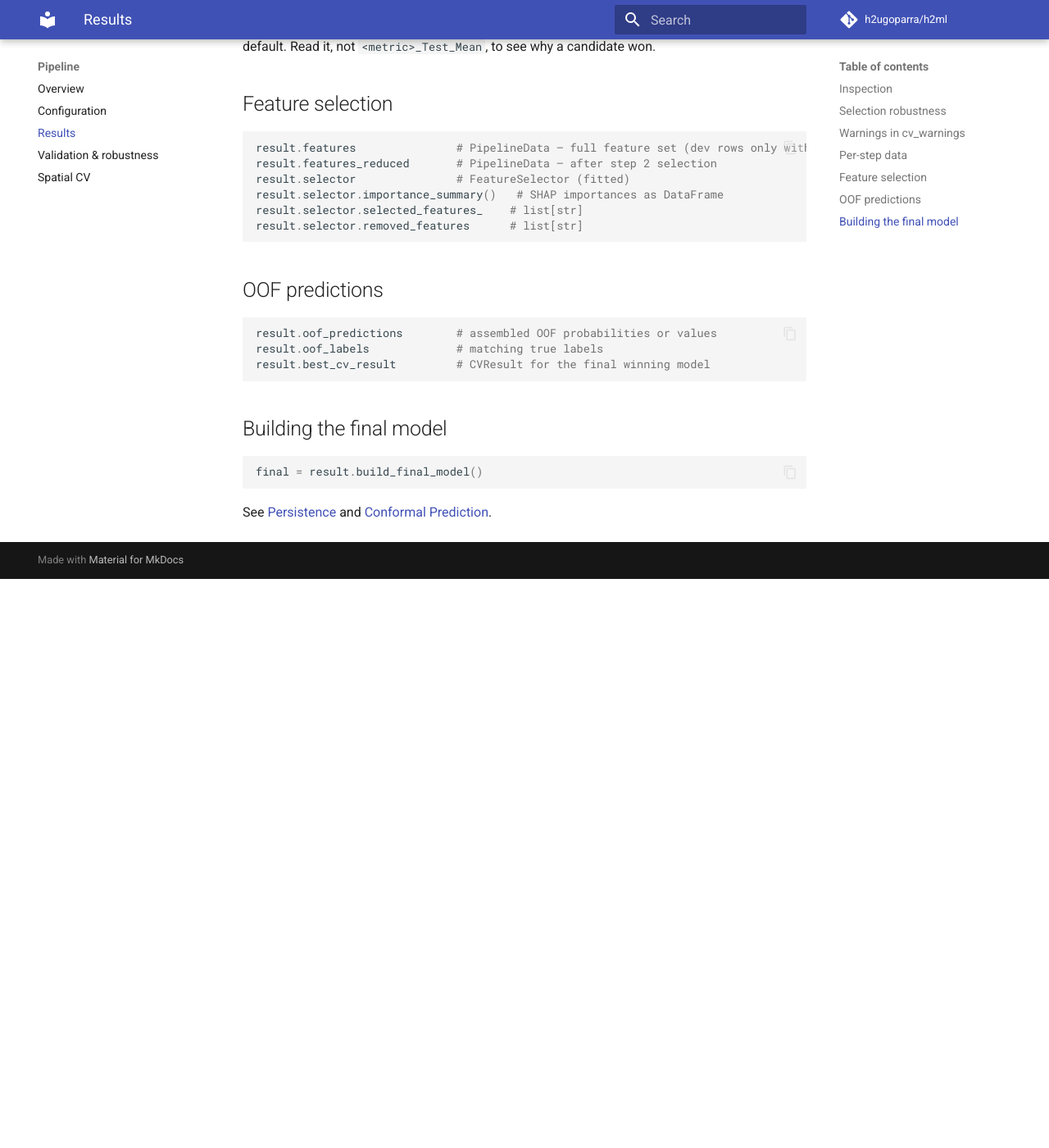
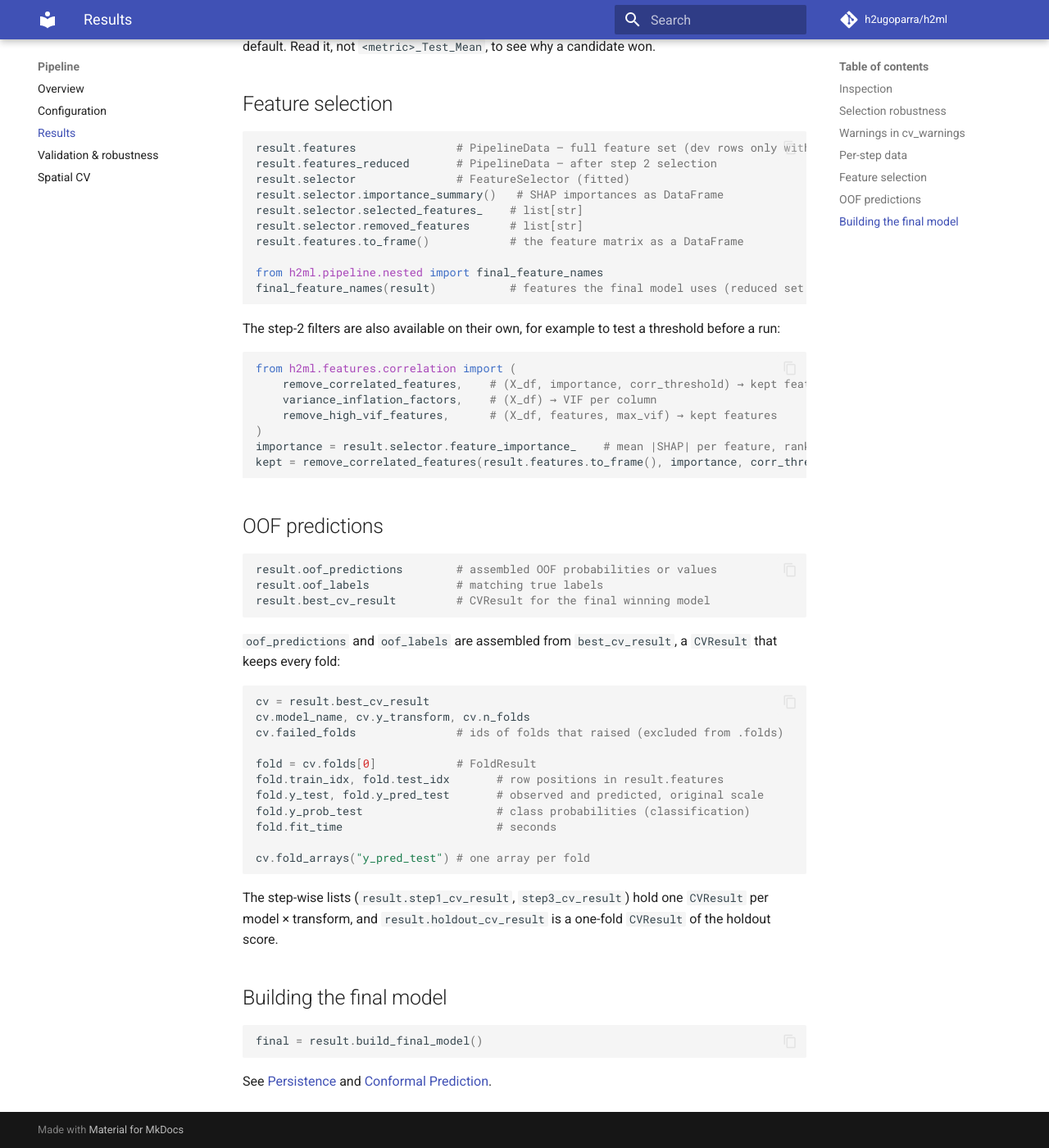
Before and after one commit to h2ugoparra/h2ml, an MkDocs documentation site: the page built from docs/results.md, in a window 1280 px wide and 1400 px high, scrolled down 2622 px. Shown: the whole window at 82% size. Built offline with MkDocs 1.6.1 and Material for MkDocs 9.7.7, drawn with Linux system fonts in a browser that asks for light colours; comment, search, counter and statistics services are not loaded; before the commit the page ends 3328 px from its top, so only the background shows below that.

Commit message:
docs: document custom models, the registry, search spaces and fold results
Add a Custom Models and Search Spaces guide (make_classifier/make_regressor,
distinct names, requires_scaling, build_models, ModelEntry, how step 4 finds
a search space by class name, replacing a param_fn, optimize_all). The
Results page now covers CVResult/FoldResult, final_feature_names and the
standalone step-2 filters, with API pages for all of them. optimize_all's
docstring lists its real arguments so the API page builds under --strict.

Co-Authored-By: Claude Opus 5.5 <noreply@anthropic.com>

````diff
--- a/docs/results.md
+++ b/docs/results.md
@@ -91,6 +91,23 @@ result.selector               # FeatureSelector (fitted)
 result.selector.importance_summary()   # SHAP importances as DataFrame
 result.selector.selected_features_    # list[str]
 result.selector.removed_features      # list[str]
+result.features.to_frame()            # the feature matrix as a DataFrame
+
+from h2ml.pipeline.nested import final_feature_names
+final_feature_names(result)           # features the final model uses (reduced set if that stage won)
+```
+
+The step-2 filters are also available on their own, for example to test a threshold
+before a run:
+
+```python
+from h2ml.features.correlation import (
+    remove_correlated_features,    # (X_df, importance, corr_threshold) → kept features, by rank
+    variance_inflation_factors,    # (X_df) → VIF per column
+    remove_high_vif_features,      # (X_df, features, max_vif) → kept features
+)
+importance = result.selector.feature_importance_    # mean |SHAP| per feature, ranked
+kept = remove_correlated_features(result.features.to_frame(), importance, corr_threshold=0.8)
 ```
 
 ## OOF predictions
@@ -101,6 +118,27 @@ result.oof_labels             # matching true labels
 result.best_cv_result         # CVResult for the final winning model
 ```
 
+`oof_predictions` and `oof_labels` are assembled from `best_cv_result`, a `CVResult`
+that keeps every fold:
+
+```python
+cv = result.best_cv_result
+cv.model_name, cv.y_transform, cv.n_folds
+cv.failed_folds               # ids of folds that raised (excluded from .folds)
+
+fold = cv.folds[0]            # FoldResult
+fold.train_idx, fold.test_idx       # row positions in result.features
+fold.y_test, fold.y_pred_test       # observed and predicted, original scale
+fold.y_prob_test                    # class probabilities (classification)
+fold.fit_time                       # seconds
+
+cv.fold_arrays("y_pred_test") # one array per fold
+```
+
+The step-wise lists (`result.step1_cv_result`, `step3_cv_result`) hold one `CVResult`
+per model × transform, and `result.holdout_cv_result` is a one-fold `CVResult` of the
+holdout score.
+
 ## Building the final model
 
 ```python
--- a/mkdocs.yml
+++ b/mkdocs.yml
@@ -53,6 +53,7 @@ nav:
     - Spatial CV: spatial_cv.md
   - Guides:
     - Exploratory Data Analysis: guides/eda.md
+    - Custom Models and Search Spaces: guides/models.md
     - Y-Transforms: guides/transforms.md
     - Conformal Prediction: guides/conformal.md
     - Geo Prediction: guides/geo_predict.md
@@ -61,6 +62,9 @@ nav:
     - Persistence: guides/persistence.md
   - API Reference:
     - Pipeline: api/pipeline.md
+    - Models and Registry: api/models.md
+    - CV Results: api/cv_result.md
+    - Feature Selection: api/feature_selection.md
     - EDA: api/eda.md
     - PipelineData: api/feature_store.md
     - Spatial CV: api/spatial_cv.md
````
Also changed, not shown: CHANGELOG.md (+4 -1 lines), README.md (+1 -1 lines), docs/api/cv_result.md (added, +11 -0 lines), docs/api/feature_selection.md (added, +23 -0 lines), docs/api/models.md (added, +23 -0 lines), docs/api/optimizer.md (+4 -0 lines), docs/guides/models.md (added, +109 -0 lines), docs/index.md (+2 -1 lines), docs/pipeline.md (+1 -1 lines), 1 other file.
